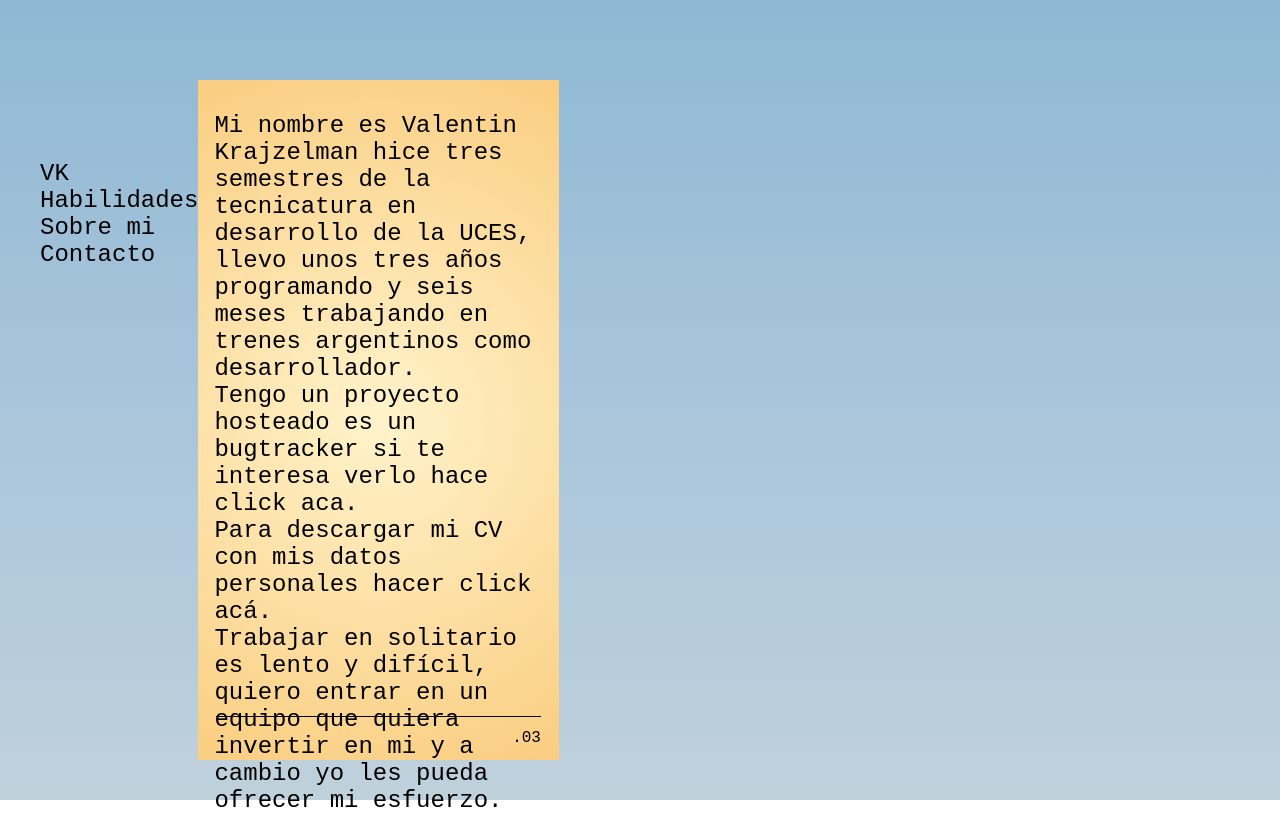
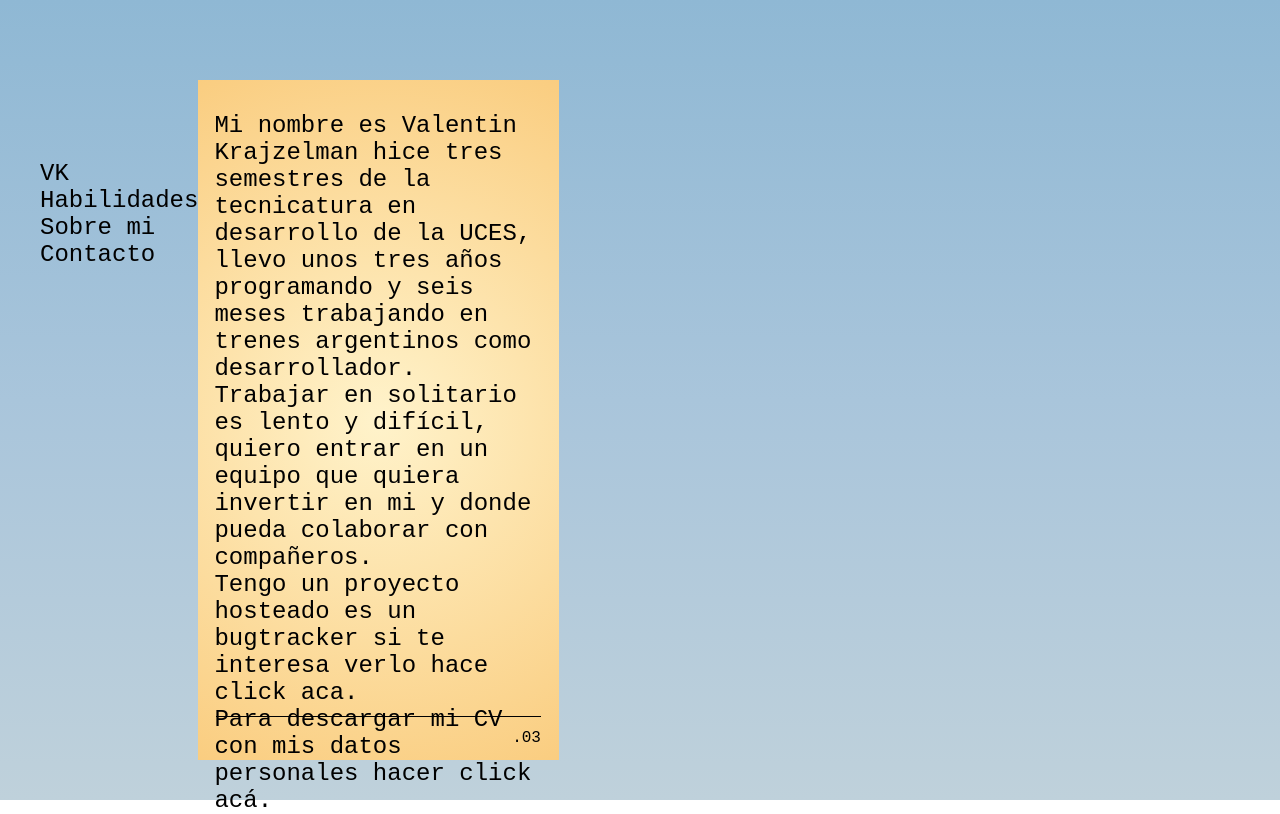
Before and after one commit to ValentinKrajzelman/paginaCV, a React (Create React App) app: page /sobremi in a window 1280 px wide. Built offline with nearby package versions, Linux system fonts and the light colour scheme.

Commit message:
se sigue

```diff
--- a/src/components/sobremi.component.js
+++ b/src/components/sobremi.component.js
@@ -8,15 +8,13 @@ const Sobremi = () => {
         <div id="texto1del03">Mi nombre es Valentin Krajzelman hice tres semestres de la tecnicatura en desarrollo de la UCES,
          llevo unos tres años programando y seis meses trabajando en trenes argentinos como desarrollador.</div>
 
+        <div id="texto2del03">Trabajar en solitario es lento y difícil, quiero entrar en un equipo que quiera
+        invertir en mi y donde pueda colaborar con compañeros.</div>
+
         <div id="texto3del03">Tengo un proyecto hosteado es un bugtracker si te interesa
          verlo hace click aca.</div>
 
         <div id="texto4del03">Para descargar mi CV con mis datos personales hacer click acá.</div>
-
-        <div id="texto2del03">Trabajar en solitario es lento y difícil, quiero entrar en un equipo que quiera
-        invertir en mi y a cambio yo les pueda ofrecer mi esfuerzo.</div>
-
-
 
         <div className="lineahoja">a</div>
         <div className="piehoja">.03</div>
```
